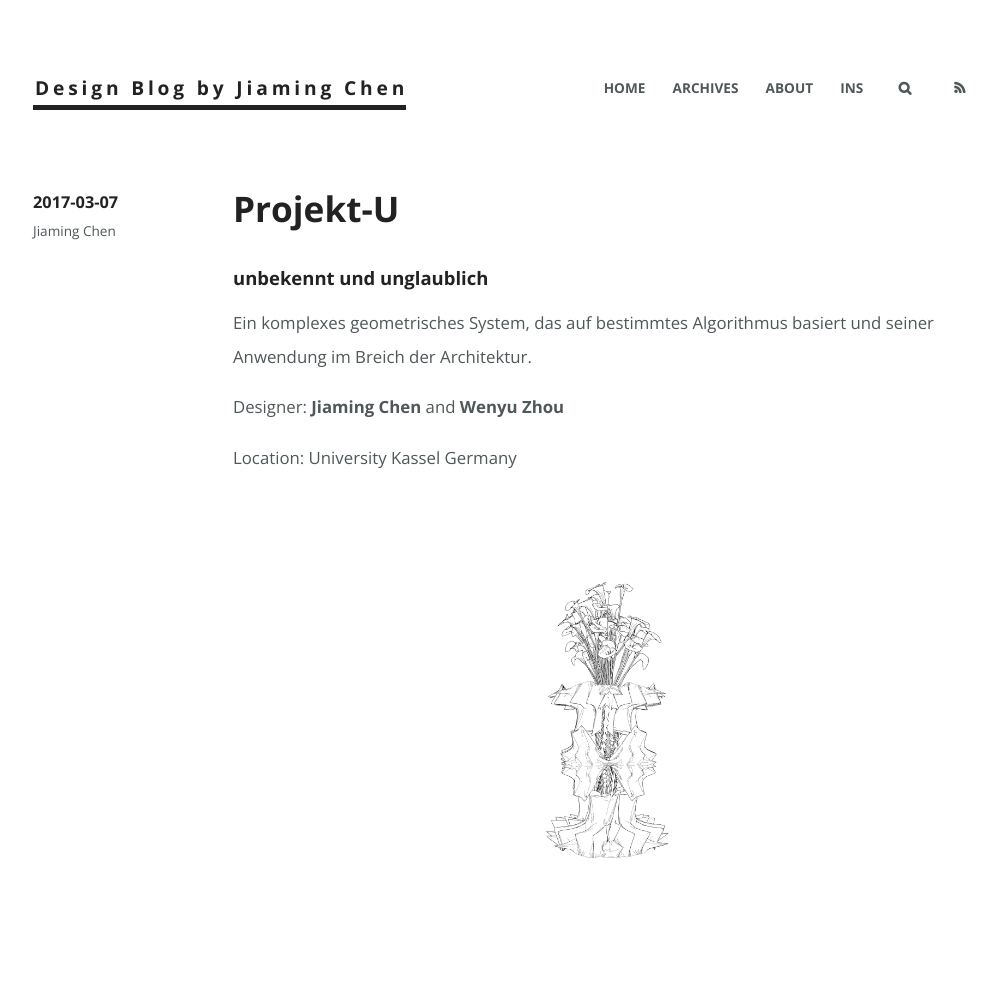
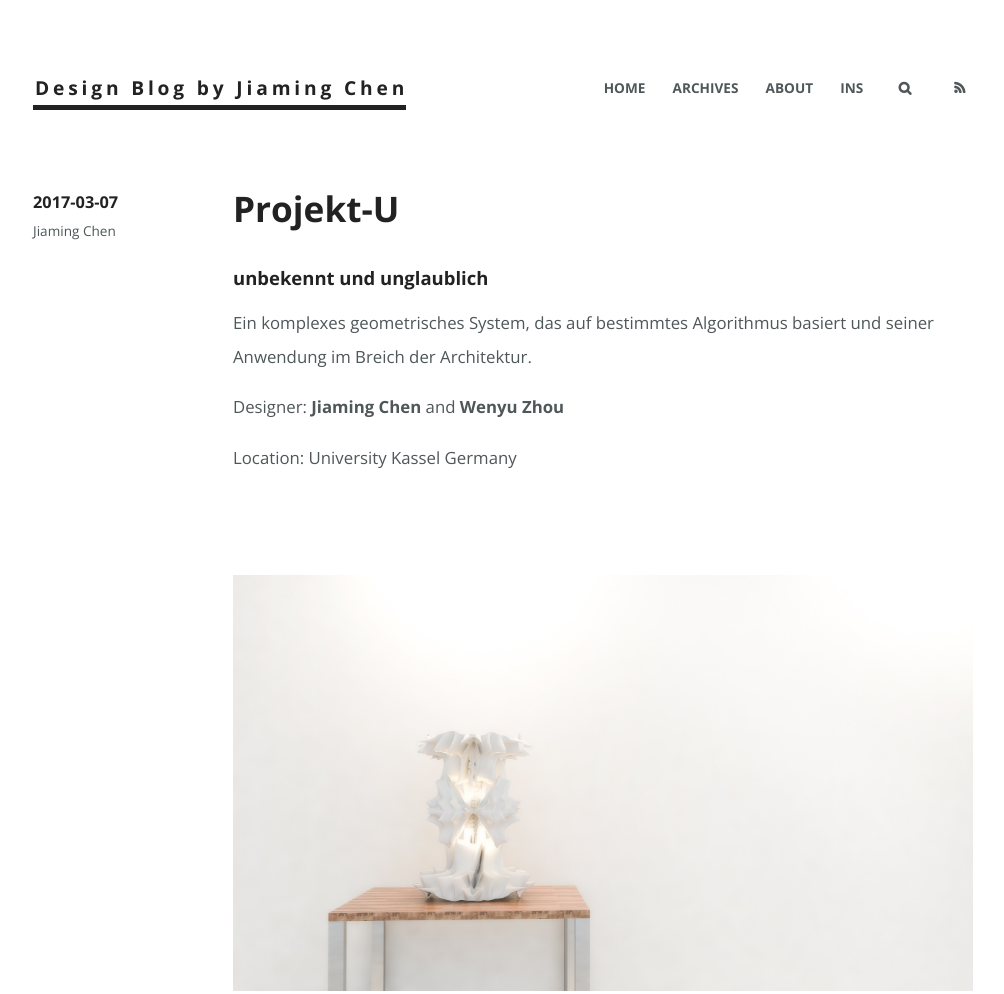
Before and after one commit to matchamiao/matchamiao.github.io, a plain HTML site: page 2017/03/07/projektu/index.html in a window 1280 px wide. Shown: the top 994 px of the page, without its empty margins (137-1141 px from the left). Drawn offline with nearby package versions, Linux system fonts and the light colour scheme.

Commit message:
Site updated: 2017-03-07 19:47:55

```diff
--- a/2017/03/07/projektu/index.html
+++ b/2017/03/07/projektu/index.html
@@ -15,16 +15,16 @@ Location: Univ">
 <meta property="og:description" content="unbekennt und unglaublichEin komplexes geometrisches System, das auf bestimmtes Algorithmus basiert und seiner Anwendung im Breich der Architektur.
 Designer: Jiaming Chen and Wenyu Zhou
 Location: Univ">
-<meta property="og:image" content="http://matchamiao.github.io/2017/03/07/projektu/1.jpg">
+<meta property="og:image" content="http://matchamiao.github.io/2017/03/07/projektu/f.jpg">
 <meta property="og:image" content="http://matchamiao.github.io/2017/03/07/projektu/2.jpg">
 <meta property="og:image" content="http://matchamiao.github.io/2017/03/07/projektu/3.jpg">
-<meta property="og:updated_time" content="2017-03-07T18:42:16.413Z">
+<meta property="og:updated_time" content="2017-03-07T18:47:20.519Z">
 <meta name="twitter:card" content="summary">
 <meta name="twitter:title" content="Projekt-U">
 <meta name="twitter:description" content="unbekennt und unglaublichEin komplexes geometrisches System, das auf bestimmtes Algorithmus basiert und seiner Anwendung im Breich der Architektur.
 Designer: Jiaming Chen and Wenyu Zhou
 Location: Univ">
-<meta name="twitter:image" content="http://matchamiao.github.io/2017/03/07/projektu/1.jpg">
+<meta name="twitter:image" content="http://matchamiao.github.io/2017/03/07/projektu/f.jpg">
 
     <link rel="alternative" href="/atom.xml" title="Design Blog by Jiaming Chen" type="application/atom+xml">
 
@@ -82,7 +82,7 @@ Location: Univ">
 
     	<h5 id="unbekennt-und-unglaublich"><a href="#unbekennt-und-unglaublich" class="headerlink" title="unbekennt und unglaublich"></a>unbekennt und unglaublich</h5><p>Ein komplexes geometrisches System, das auf bestimmtes Algorithmus basiert und seiner Anwendung im Breich der Architektur.</p>
 <p>Designer: <strong>Jiaming Chen</strong> and <strong>Wenyu Zhou</strong></p>
-<p>Location: University Kassel Germany<br><br><br><br><img src="http://matchamiao.github.io/2017/03/07/projektu/1.jpg" width="300" height="300" align="center"><br><a id="more"></a><br><br><br></p>
+<p>Location: University Kassel Germany<br><br><br><br><img src="http://matchamiao.github.io/2017/03/07/projektu/f.jpg" width="1024" height="576" align="center"><br><a id="more"></a><br><br><br></p>
 <h6 id="Das-komplexe-geometrische-System"><a href="#Das-komplexe-geometrische-System" class="headerlink" title="Das komplexe geometrische System"></a>Das komplexe geometrische System</h6><p>Unser Hauptsystem hat 3 unterschiedliche Subsysteme. Jedes System hat eine enge Verbindung miteinander. Gleichzeitig hat jedes System eigenen Parameter und versichdene Gewichtung des Einfluss auf dem ganzen System.<br><br><br></p>
 <blockquote>
 <p>Das Oberflächesystem</p>
```
Also changed, not shown: index.html (+1 -1 lines), 2017/03/07/projektu/f.jpg (added).
